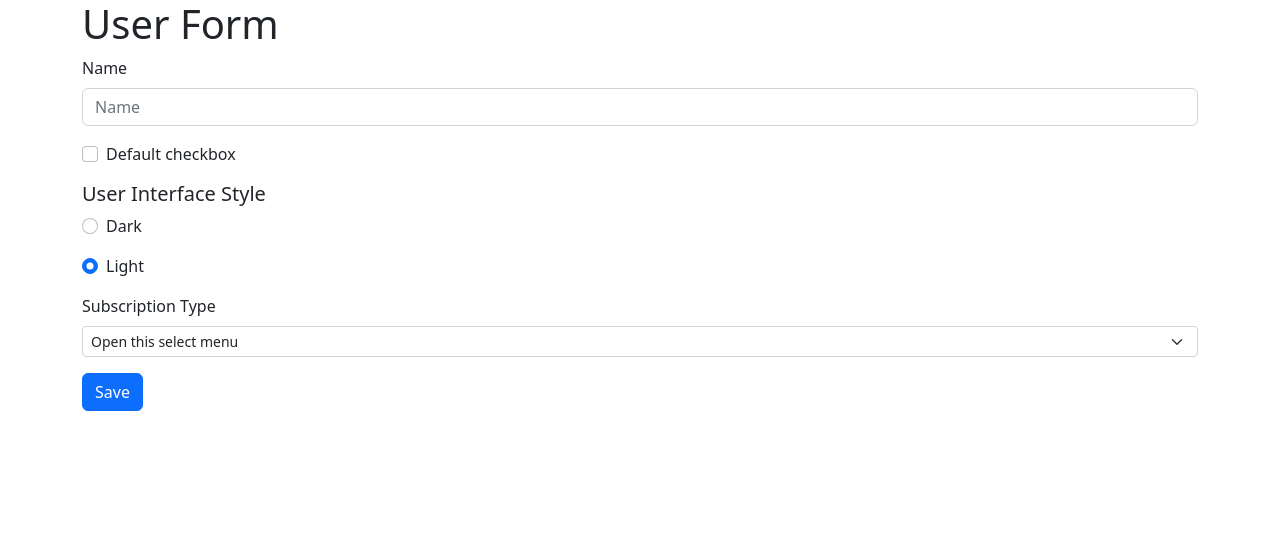
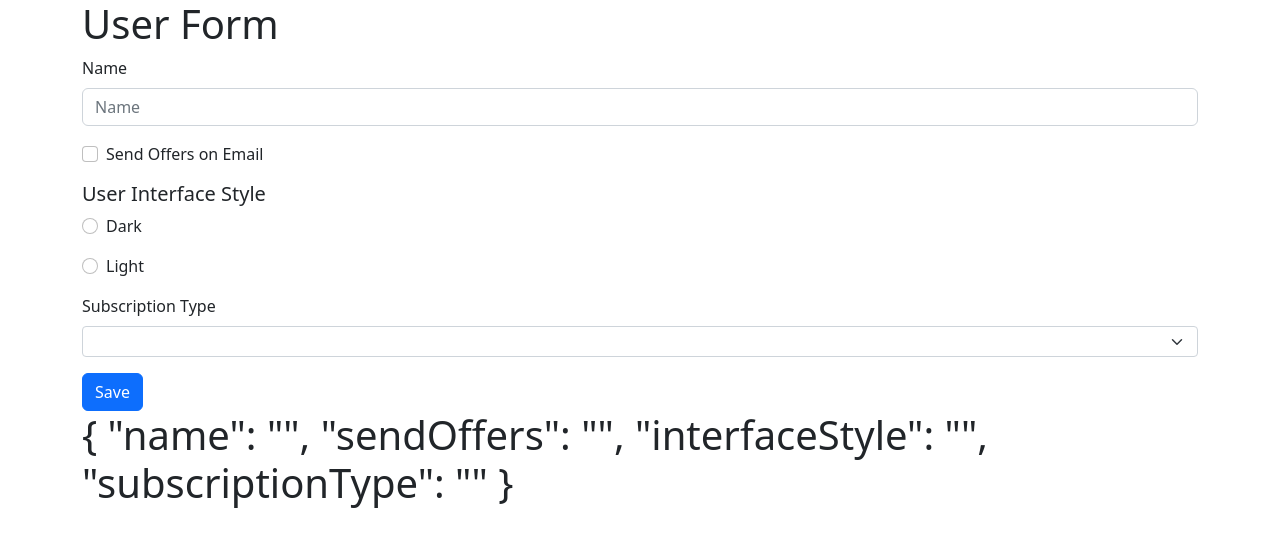
Before and after one commit to sjagmeet37/angular-forms, an Angular app: page / in a window 1280 px wide. Shown: the top 546 px of the page. Built offline with nearby package versions, Linux system fonts and the light colour scheme.

Commit message:
added ngmodel and ngform

```diff
--- a/src/app/user-settings-form/user-settings-form.component.html
+++ b/src/app/user-settings-form/user-settings-form.component.html
@@ -1,27 +1,27 @@
 <div class="container">
     <h1>User Form</h1>
-    <form>
+    <form #form="ngForm">
         <div class="mb-3">
             <label for="name" class="form-label">Name</label>
-            <input type="text" id="name" name="name" class="form-control" placeholder="Name" />
+            <input type="text" id="name" name="name" class="form-control" placeholder="Name" ngModel />
         </div>
         <div class="form-check mb-3">
-            <input class="form-check-input" type="checkbox" value="" id="flexCheckDefault">
+            <input class="form-check-input" type="checkbox" value="" id="flexCheckDefault" name="sendOffers" ngModel>
             <label class="form-check-label" for="flexCheckDefault" >
-              Default checkbox
+              Send Offers on Email
             </label>
         </div>
 
 
         <h5>User Interface Style</h5>
         <div class="form-check mb-3">
-            <input class="form-check-input" type="radio" name="interfaceStyle" id="darkInterface" value="dark">
+            <input class="form-check-input" type="radio" name="interfaceStyle" id="darkInterface" value="dark" ngModel>
             <label class="form-check-label" for="darkInterface">
               Dark
             </label>
           </div>
           <div class="form-check mb-3">
-            <input class="form-check-input" type="radio" name="interfaceStyle" id="lightInterface" value="light" checked>
+            <input class="form-check-input" type="radio" name="interfaceStyle" id="lightInterface" value="light" checked ngModel>
             <label class="form-check-label" for="lightInterface">
                 Light
             </label>
@@ -32,7 +32,7 @@
                 Subscription Type
             </label>
             <select class="form-select form-select-sm" aria-label=".form-select-sm example"
-            id="subscriptionType">
+            id="subscriptionType" name="subscriptionType" ngModel >
                 <option selected>Open this select menu</option>
                 <option value="1">Monthly</option>
                 <option value="2">Anually</option>
@@ -43,4 +43,6 @@
 
         <button class="btn btn-primary">Save</button>
     </form>
+    <h1> {{form.value | json}} </h1>
+
 </div>
```
